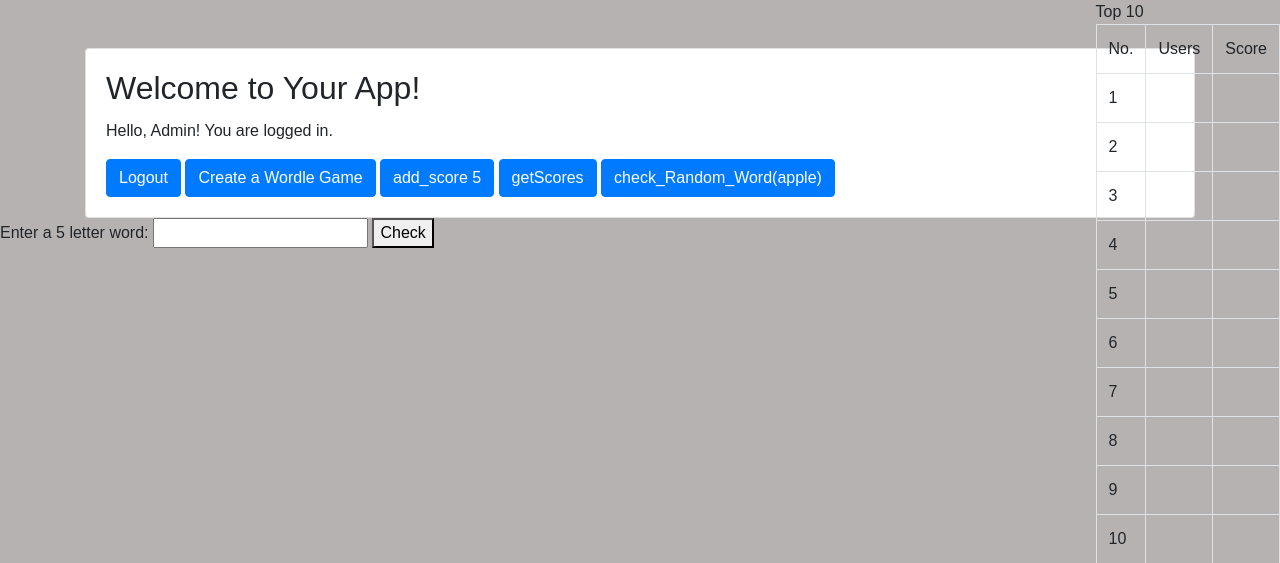
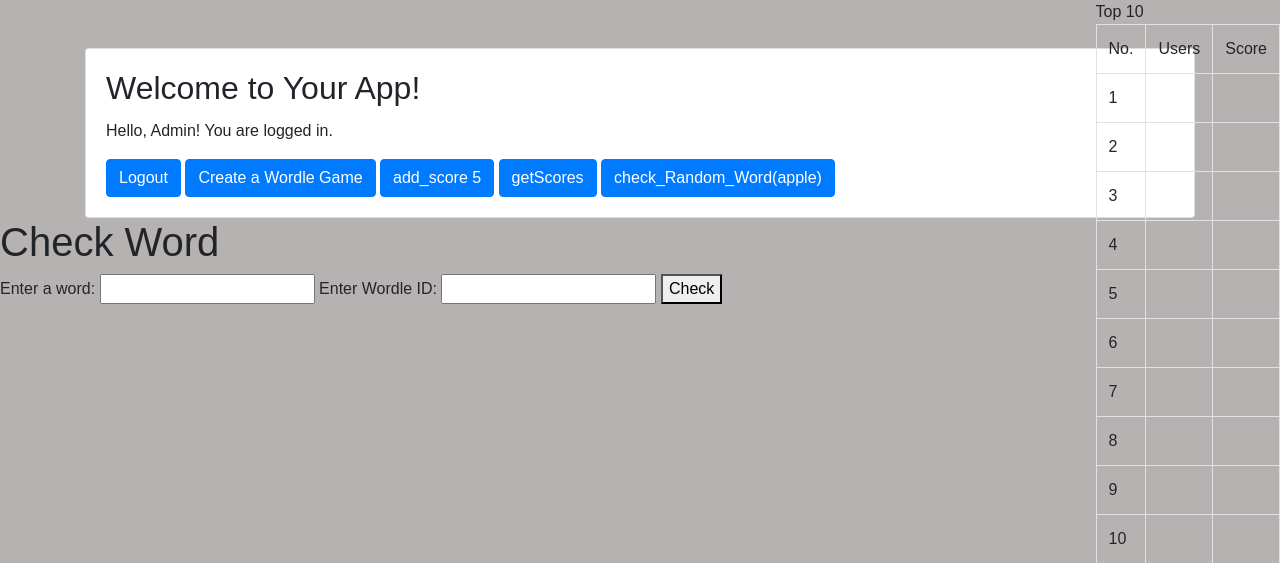
Before and after one commit to riceEx/CITS3403-project, a Flask app: page /home in a window 1280 px wide. Shown: the top 563 px of the page. Run offline with Flask 3, Linux system fonts and the light colour scheme; a user stored in the database is signed in; some libraries are stand-ins or nearby versions.

Commit message:
refreshing
technical error

```diff
--- a/app.py
+++ b/app.py
@@ -165,17 +165,6 @@
     return jsonify({"result": result, "total": scores.total})
 
 
-# checking the word
-@app.route('/check_word', methods=['POST'])
-def get_worddb():
-    Userword = request.form['word'].lower() #get the word from the form
-    CWord = Wordlewords.query.filter_by(word=Userword) #compare word from wordlewords
-    if CWord:
-        return jsonify({'valid': True, 'message': 'Word is valid!'})
-    else:
-        return jsonify({'valid': False, 'message': 'Word is not valid!'})
-
-
 
 @app.route('/logout')
 @login_required
--- a/templates/home.html
+++ b/templates/home.html
@@ -30,13 +30,15 @@
 </div>
 
 <div>
-    <script src="static/js/script.js"></script>
+    <h1>Check Word</h1>
     <form id="wordForm">
-        <label for="wordInput">Enter a 5 letter word:</label> <input id="wordInput" name="word">
+        <label for="wordInput">Enter a word:</label>
+        <input type="text" id="wordInput" name="word">
+        <label for="wordleIdInput">Enter Wordle ID:</label>
+        <input type="text" id="wordleIdInput" name="wordle_id">
         <button type="submit">Check</button>
     </form>
     <p id="resultMessage"></p>
-
 </div>
 
 
```
